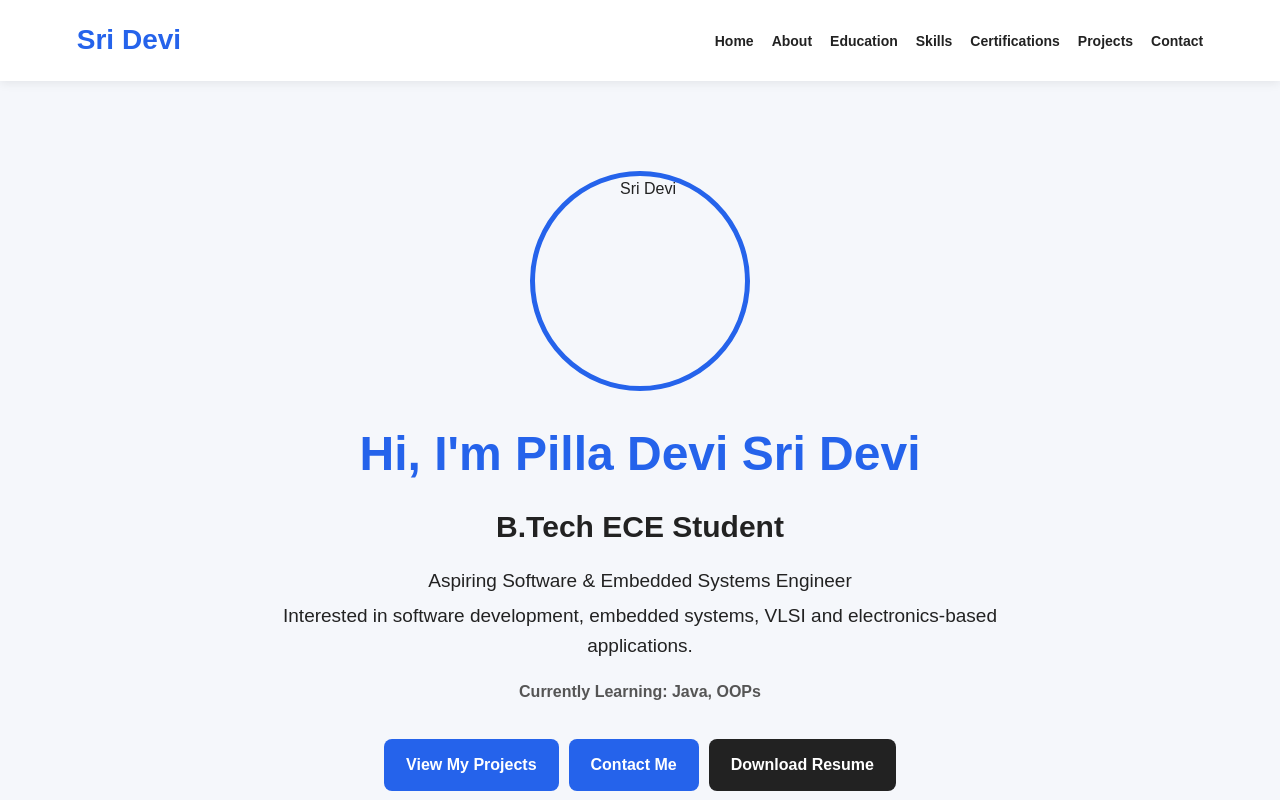
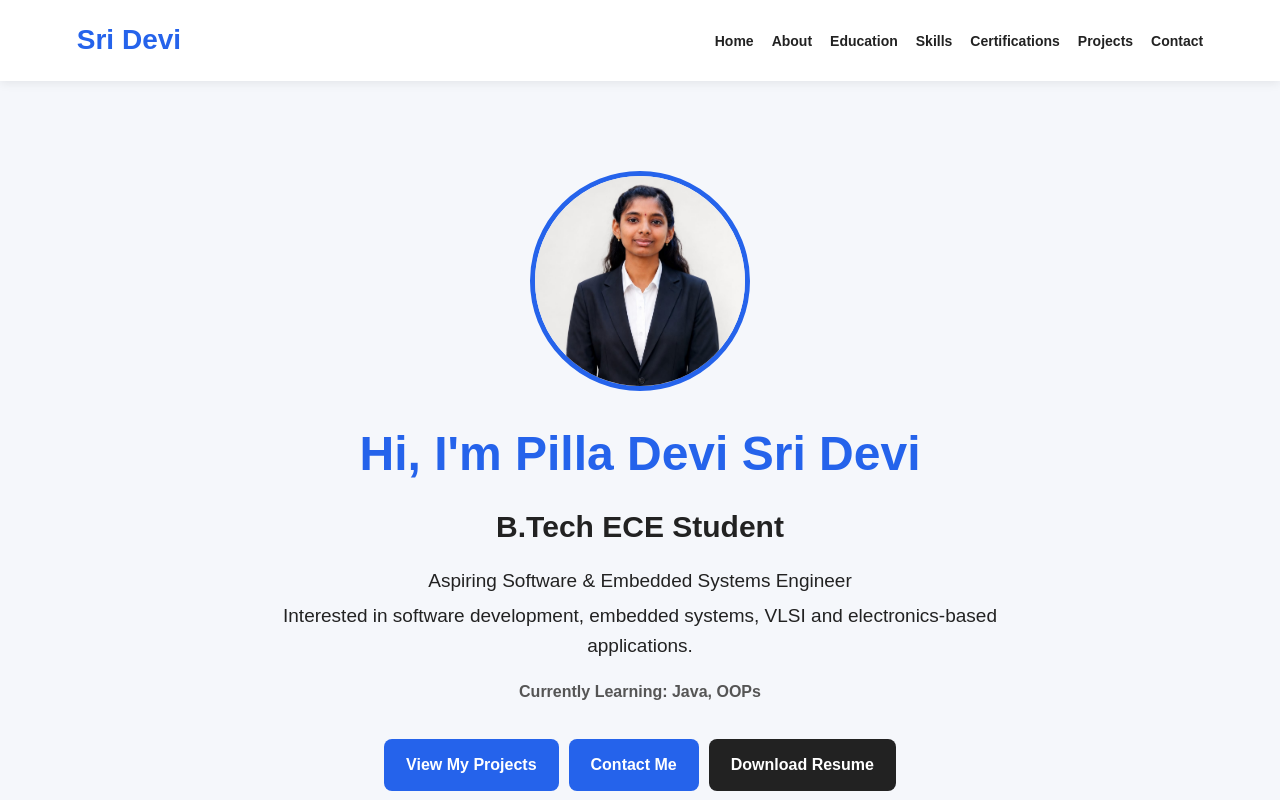
Before and after one commit to pilladevisridevi/MyPortfolio, a plain HTML site: page index.html in a window 1280 px wide. Shown: the top 800 px of the page. Drawn offline with Linux system fonts and the light colour scheme.

Commit message:
Update index.html

```diff
--- a/index.html
+++ b/index.html
@@ -35,7 +35,7 @@
     <!-- Home Section -->
     <section id="home">
 
-        <img src="images/C_Photo.jpeg" alt="Sri Devi">
+        <img src="C_Photo.jpeg" alt="Sri Devi">
 
         <h1>Hi, I'm Pilla Devi Sri Devi</h1>
 
```
